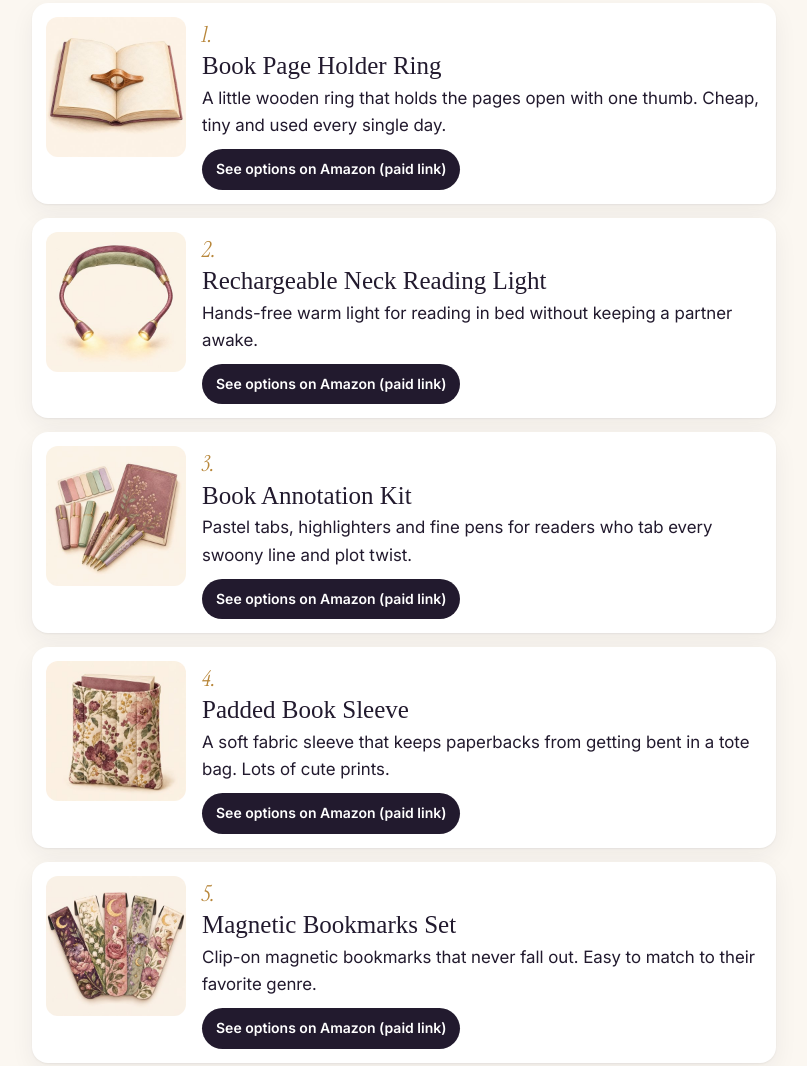
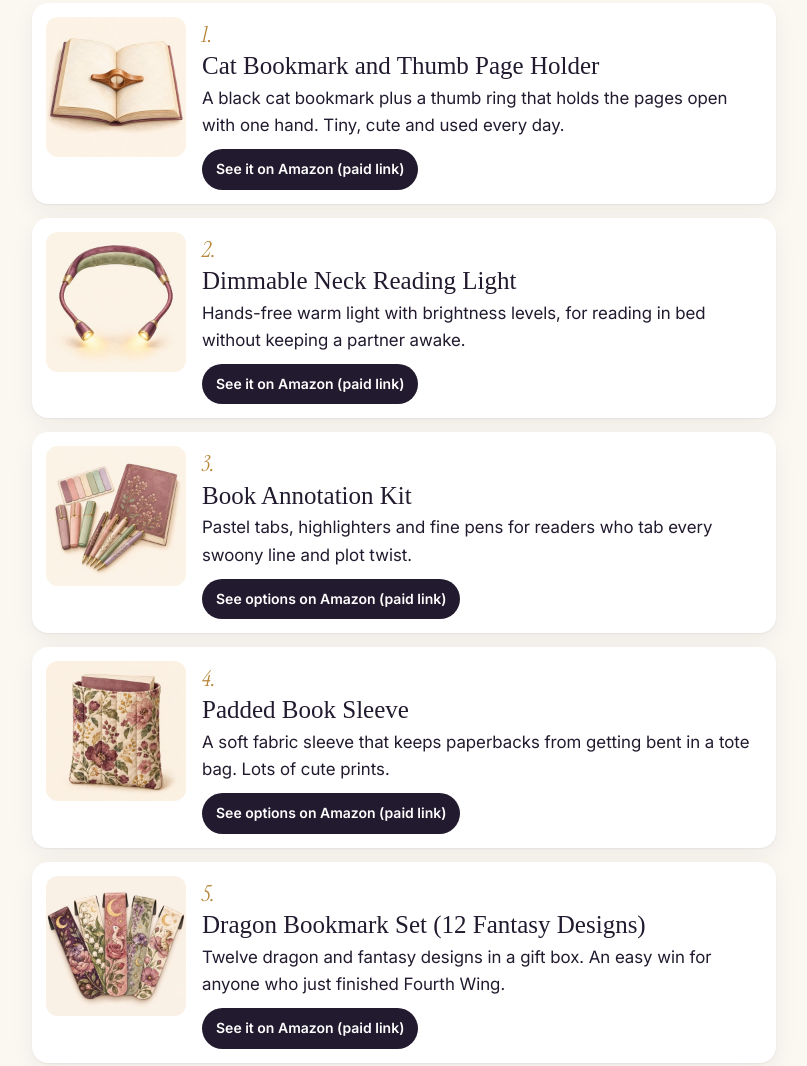
Before and after one commit to hieutran2803/nextchapterpicks, a plain HTML site: page gifts-for-book-lovers/index.html in a window 1280 px wide. Shown: the part 806-1872 px from the top of the page, without its empty margins (236-1043 px from the left). Drawn offline with Linux system fonts and the light colour scheme.

Commit message:
trang quà: 5 sản phẩm Creator Connections (link /dp + ncpgifts-20)

```diff
--- a/gifts-for-book-lovers/index.html
+++ b/gifts-for-book-lovers/index.html
@@ -84,21 +84,21 @@ h1{font-family:Serif,Georgia,serif;font-weight:400;font-size:clamp(34px,6vw,52px
 <img class="dau-qua" src="../anh_qua/nen-book-lovers.jpg" alt="">
 <p class="mo">Shopping for someone who always has a book in hand? These are the gifts readers actually use and keep, from tiny stocking stuffers to the e-reader they keep hinting about. Sorted from small stocking stuffers to bigger splurges.</p>
 <h2 class="nhom">Small gifts and stocking stuffers</h2>
-<article class="qua"><img src="../anh_qua/page-holder.jpg" alt="Book Page Holder Ring illustration" loading="lazy" width="140" height="140">
-<div><div class="so">1.</div><h3>Book Page Holder Ring</h3><p>A little wooden ring that holds the pages open with one thumb. Cheap, tiny and used every single day.</p>
-<div class="nut"><a class="amz" href="https://www.amazon.com/s?k=book+page+holder+thumb+ring&amp;tag=ncpgifts-20" rel="sponsored nofollow" target="_blank">See options on Amazon (paid link)</a></div></div></article>
-<article class="qua"><img src="../anh_qua/neck-light.jpg" alt="Rechargeable Neck Reading Light illustration" loading="lazy" width="140" height="140">
-<div><div class="so">2.</div><h3>Rechargeable Neck Reading Light</h3><p>Hands-free warm light for reading in bed without keeping a partner awake.</p>
-<div class="nut"><a class="amz" href="https://www.amazon.com/s?k=neck+reading+light+rechargeable&amp;tag=ncpgifts-20" rel="sponsored nofollow" target="_blank">See options on Amazon (paid link)</a></div></div></article>
+<article class="qua"><img src="../anh_qua/page-holder.jpg" alt="Cat Bookmark and Thumb Page Holder illustration" loading="lazy" width="140" height="140">
+<div><div class="so">1.</div><h3>Cat Bookmark and Thumb Page Holder</h3><p>A black cat bookmark plus a thumb ring that holds the pages open with one hand. Tiny, cute and used every day.</p>
+<div class="nut"><a class="amz" href="https://www.amazon.com/dp/B0H88BL45P?tag=ncpgifts-20" rel="sponsored nofollow" target="_blank">See it on Amazon (paid link)</a></div></div></article>
+<article class="qua"><img src="../anh_qua/neck-light.jpg" alt="Dimmable Neck Reading Light illustration" loading="lazy" width="140" height="140">
+<div><div class="so">2.</div><h3>Dimmable Neck Reading Light</h3><p>Hands-free warm light with brightness levels, for reading in bed without keeping a partner awake.</p>
+<div class="nut"><a class="amz" href="https://www.amazon.com/dp/B0C2HGBZ1L?tag=ncpgifts-20" rel="sponsored nofollow" target="_blank">See it on Amazon (paid link)</a></div></div></article>
 <article class="qua"><img src="../anh_qua/annotation-kit.jpg" alt="Book Annotation Kit illustration" loading="lazy" width="140" height="140">
 <div><div class="so">3.</div><h3>Book Annotation Kit</h3><p>Pastel tabs, highlighters and fine pens for readers who tab every swoony line and plot twist.</p>
 <div class="nut"><a class="amz" href="https://www.amazon.com/s?k=book+annotation+kit+sticky+tabs+highlighters&amp;tag=ncpgifts-20" rel="sponsored nofollow" target="_blank">See options on Amazon (paid link)</a></div></div></article>
 <article class="qua"><img src="../anh_qua/book-sleeve.jpg" alt="Padded Book Sleeve illustration" loading="lazy" width="140" height="140">
 <div><div class="so">4.</div><h3>Padded Book Sleeve</h3><p>A soft fabric sleeve that keeps paperbacks from getting bent in a tote bag. Lots of cute prints.</p>
 <div class="nut"><a class="amz" href="https://www.amazon.com/s?k=padded+book+sleeve&amp;tag=ncpgifts-20" rel="sponsored nofollow" target="_blank">See options on Amazon (paid link)</a></div></div></article>
-<article class="qua"><img src="../anh_qua/bookmarks.jpg" alt="Magnetic Bookmarks Set illustration" loading="lazy" width="140" height="140">
-<div><div class="so">5.</div><h3>Magnetic Bookmarks Set</h3><p>Clip-on magnetic bookmarks that never fall out. Easy to match to their favorite genre.</p>
-<div class="nut"><a class="amz" href="https://www.amazon.com/s?k=magnetic+bookmarks+set&amp;tag=ncpgifts-20" rel="sponsored nofollow" target="_blank">See options on Amazon (paid link)</a></div></div></article>
+<article class="qua"><img src="../anh_qua/bookmarks.jpg" alt="Dragon Bookmark Set (12 Fantasy Designs) illustration" loading="lazy" width="140" height="140">
+<div><div class="so">5.</div><h3>Dragon Bookmark Set (12 Fantasy Designs)</h3><p>Twelve dragon and fantasy designs in a gift box. An easy win for anyone who just finished Fourth Wing.</p>
+<div class="nut"><a class="amz" href="https://www.amazon.com/dp/B0HJG4YLQ1?tag=ncpgifts-20" rel="sponsored nofollow" target="_blank">See it on Amazon (paid link)</a></div></div></article>
 <article class="qua"><img src="../anh_qua/candle.jpg" alt="Old Library Scented Candle illustration" loading="lazy" width="140" height="140">
 <div><div class="so">6.</div><h3>Old Library Scented Candle</h3><p>Smells like paper, leather and a cozy bookshop. A classic stocking stuffer.</p>
 <div class="nut"><a class="amz" href="https://www.amazon.com/s?k=library+scented+candle+book+lover&amp;tag=ncpgifts-20" rel="sponsored nofollow" target="_blank">See options on Amazon (paid link)</a></div></div></article>
@@ -115,18 +115,18 @@ h1{font-family:Serif,Georgia,serif;font-weight:400;font-size:clamp(34px,6vw,52px
 <article class="qua"><img src="../anh_qua/page-turner.jpg" alt="Page Turner Remote for Kindle illustration" loading="lazy" width="140" height="140">
 <div><div class="so">10.</div><h3>Page Turner Remote for Kindle</h3><p>Turn pages without touching the screen, from under the blanket. A favorite of romance readers.</p>
 <div class="nut"><a class="amz" href="https://www.amazon.com/s?k=kindle+page+turner+remote&amp;tag=ncpgifts-20" rel="sponsored nofollow" target="_blank">See options on Amazon (paid link)</a></div></div></article>
-<article class="qua"><img src="../anh_qua/reading-pillow.jpg" alt="Reading Pillow with Arms illustration" loading="lazy" width="140" height="140">
-<div><div class="so">11.</div><h3>Reading Pillow with Arms</h3><p>Turns any bed into a reading nook with real back support for long chapters.</p>
-<div class="nut"><a class="amz" href="https://www.amazon.com/s?k=reading+pillow+with+arms&amp;tag=ncpgifts-20" rel="sponsored nofollow" target="_blank">See options on Amazon (paid link)</a></div></div></article>
+<article class="qua"><img src="../anh_qua/reading-pillow.jpg" alt="Adjustable Wedge Pillow Set illustration" loading="lazy" width="140" height="140">
+<div><div class="so">11.</div><h3>Adjustable Wedge Pillow Set</h3><p>Three memory foam pieces that prop up head, back and legs, so long chapters in bed are actually comfortable.</p>
+<div class="nut"><a class="amz" href="https://www.amazon.com/dp/B0F26T8XNS?tag=ncpgifts-20" rel="sponsored nofollow" target="_blank">See it on Amazon (paid link)</a></div></div></article>
 <article class="qua"><img src="../anh_qua/tote.jpg" alt="Book Lover Canvas Tote illustration" loading="lazy" width="140" height="140">
 <div><div class="so">12.</div><h3>Book Lover Canvas Tote</h3><p>A sturdy tote for library hauls and bookstore trips, with a bookish print.</p>
 <div class="nut"><a class="amz" href="https://www.amazon.com/s?k=book+lover+canvas+tote+bag&amp;tag=ncpgifts-20" rel="sponsored nofollow" target="_blank">See options on Amazon (paid link)</a></div></div></article>
 <article class="qua"><img src="../anh_qua/blanket-hoodie.jpg" alt="Wearable Blanket Hoodie illustration" loading="lazy" width="140" height="140">
 <div><div class="so">13.</div><h3>Wearable Blanket Hoodie</h3><p>Blanket warmth with sleeves, so hands stay free to turn pages.</p>
 <div class="nut"><a class="amz" href="https://www.amazon.com/s?k=wearable+blanket+hoodie&amp;tag=ncpgifts-20" rel="sponsored nofollow" target="_blank">See options on Amazon (paid link)</a></div></div></article>
-<article class="qua"><img src="../anh_qua/book-stand.jpg" alt="Adjustable Book Stand illustration" loading="lazy" width="140" height="140">
-<div><div class="so">14.</div><h3>Adjustable Book Stand</h3><p>Holds a heavy hardcover open at eye level for reading at the desk or in the kitchen.</p>
-<div class="nut"><a class="amz" href="https://www.amazon.com/s?k=adjustable+book+stand+for+reading&amp;tag=ncpgifts-20" rel="sponsored nofollow" target="_blank">See options on Amazon (paid link)</a></div></div></article>
+<article class="qua"><img src="../anh_qua/book-stand.jpg" alt="360° Rotating Book Stand illustration" loading="lazy" width="140" height="140">
+<div><div class="so">14.</div><h3>360° Rotating Book Stand</h3><p>Holds a heavy hardcover or a cookbook open at eye level, with page clips so it stays on your page.</p>
+<div class="nut"><a class="amz" href="https://www.amazon.com/dp/B0H1GVQJGH?tag=ncpgifts-20" rel="sponsored nofollow" target="_blank">See it on Amazon (paid link)</a></div></div></article>
 <article class="qua"><img src="../anh_qua/puzzle.jpg" alt="Bookshelf Jigsaw Puzzle illustration" loading="lazy" width="140" height="140">
 <div><div class="so">15.</div><h3>Bookshelf Jigsaw Puzzle</h3><p>A 1000-piece puzzle of a cozy library for slow winter evenings.</p>
 <div class="nut"><a class="amz" href="https://www.amazon.com/s?k=library+bookshelf+jigsaw+puzzle+1000&amp;tag=ncpgifts-20" rel="sponsored nofollow" target="_blank">See options on Amazon (paid link)</a></div></div></article>
```
Also changed, not shown: 3 other files.
